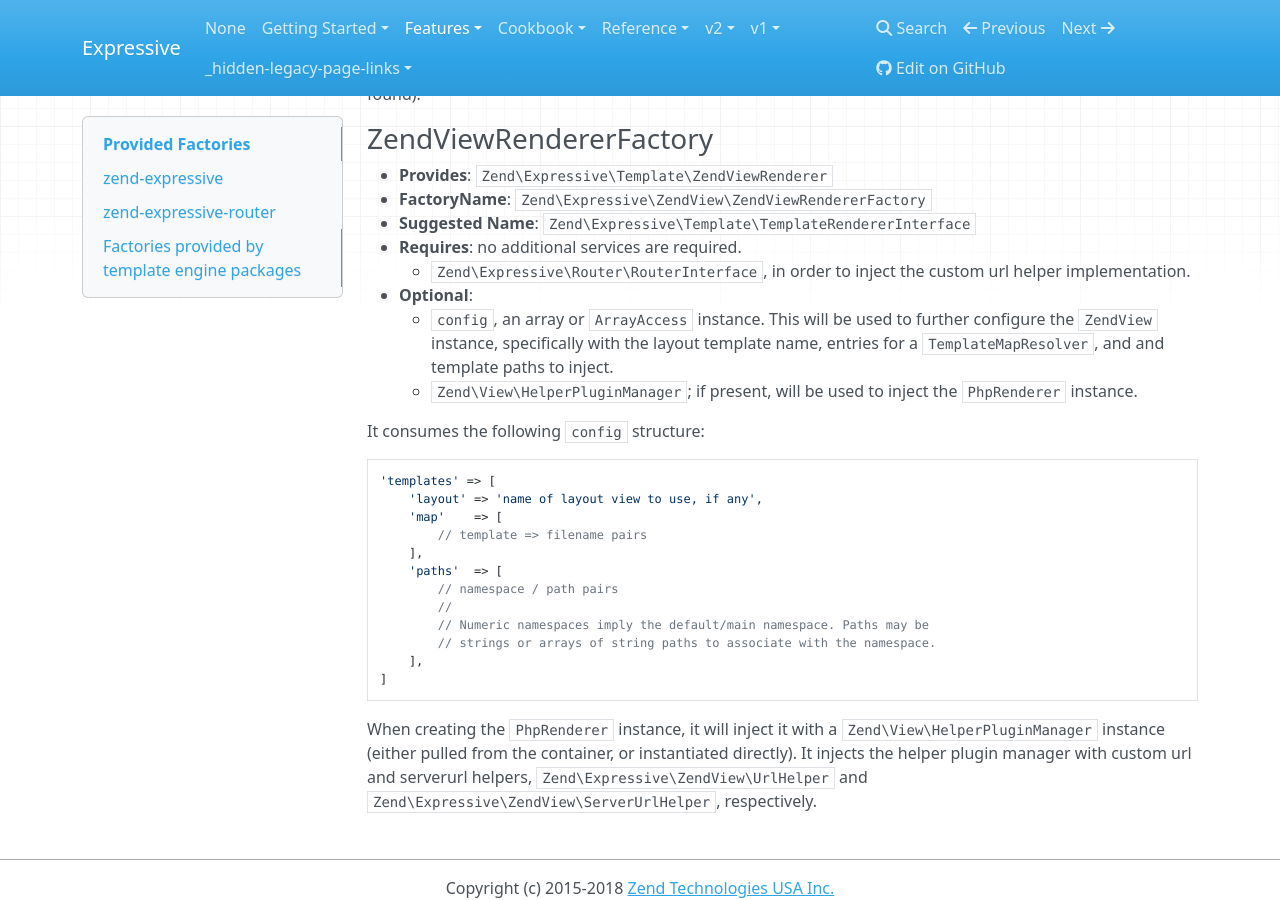
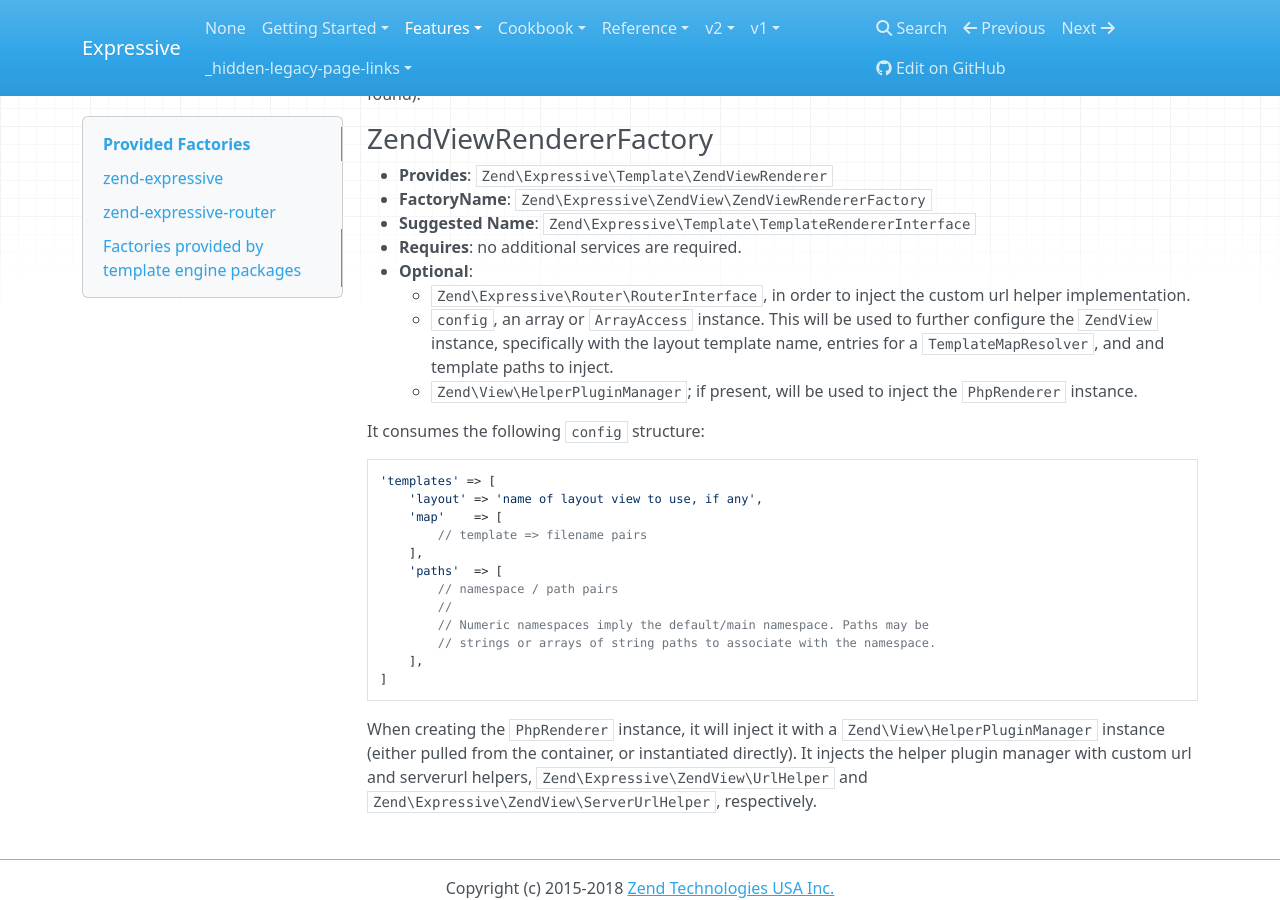
Before and after one commit to zendframework/zend-expressive, an MkDocs documentation site: the page built from docs/book/v3/features/container/factories.md, in a window 1280 px wide and 900 px high, scrolled down 8926 px. Built offline with MkDocs 1.6.1, drawn with Linux system fonts in a browser that asks for light colours; nearby versions of some CDN libraries; old or Windows-style settings are respelled for this version of MkDocs.

Commit message:
Correct ZendViewRendererFactory feature description

```diff
--- a/docs/book/v3/features/container/factories.md
+++ b/docs/book/v3/features/container/factories.md
@@ -459,9 +459,9 @@
 - **FactoryName**: `Zend\Expressive\ZendView\ZendViewRendererFactory`
 - **Suggested Name**: `Zend\Expressive\Template\TemplateRendererInterface`
 - **Requires**: no additional services are required.
+- **Optional**:
     - `Zend\Expressive\Router\RouterInterface`, in order to inject the custom
       url helper implementation.
-- **Optional**:
     - `config`, an array or `ArrayAccess` instance. This will be used to further
       configure the `ZendView` instance, specifically with the layout template
       name, entries for a `TemplateMapResolver`, and and template paths to
```
